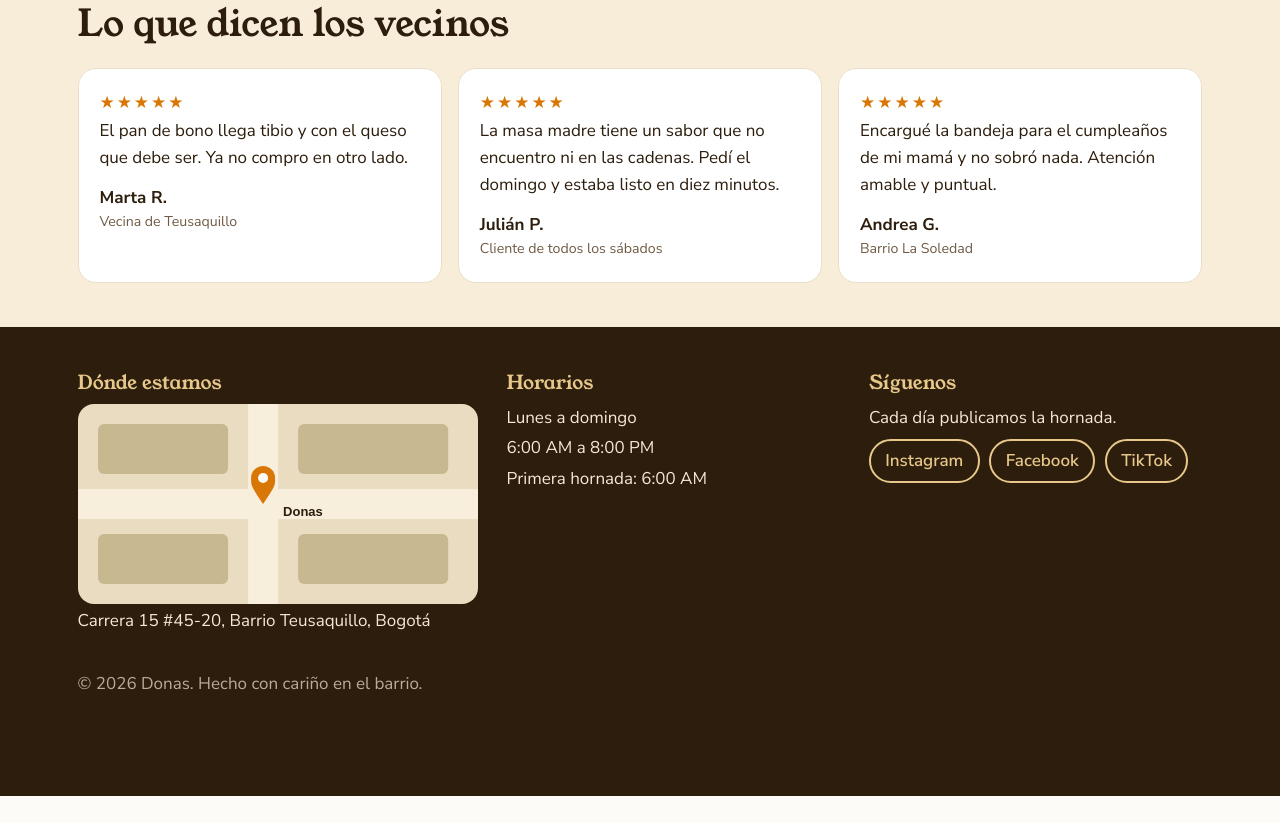
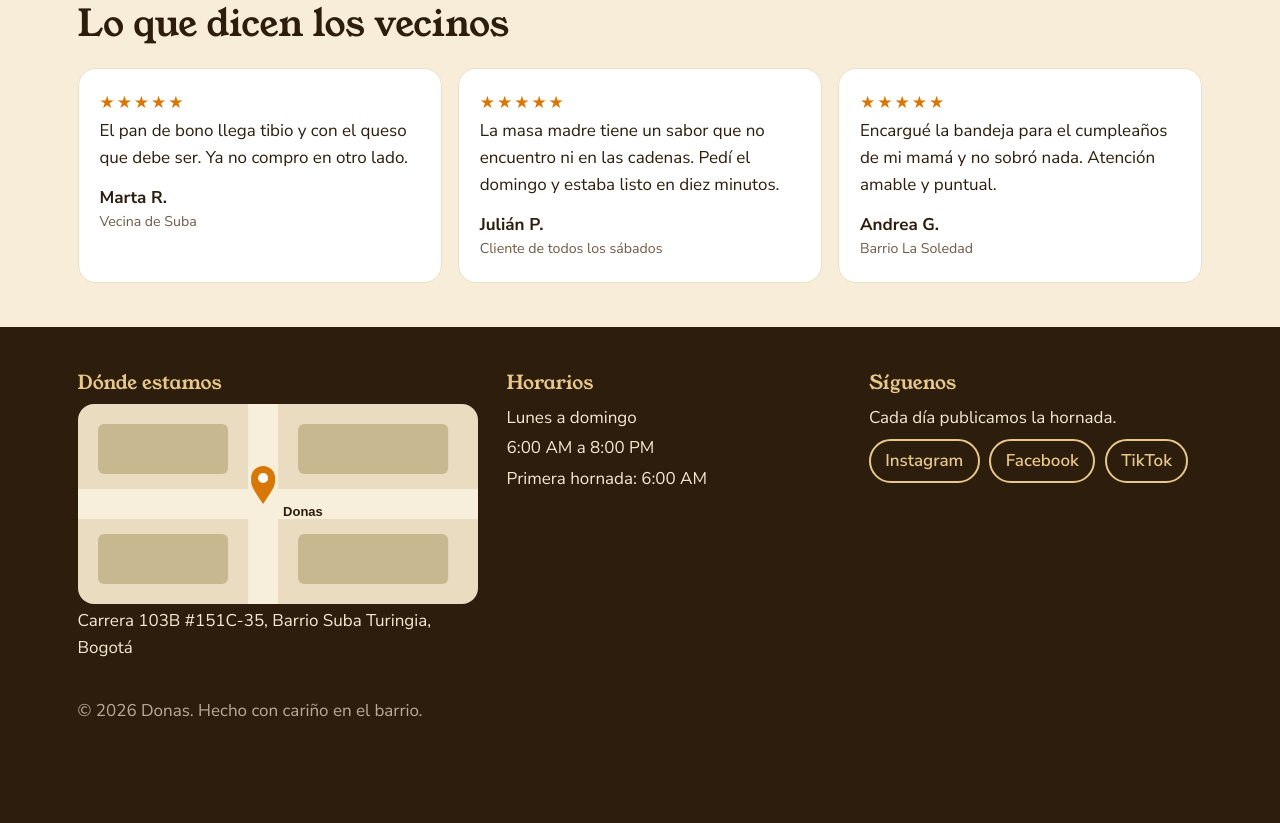
Before and after one commit to JU4ND13G/Donas_Pages, a plain HTML site: page index.html in a window 1280 px wide. Shown: the part 2699-3522 px from the top of the page. Before the commit the page ends 3495 px from the top, so only its background shows below. Drawn offline with Linux system fonts and the light colour scheme.

Commit message:
Add files via upload

```diff
--- a/index.html
+++ b/index.html
@@ -181,7 +181,7 @@ body.is-admin .openInv{display:inline-block!important}
     <div>
       <h1>Horneado cada mañana con amor de barrio</h1>
       <p>Harina local, mantequilla de verdad y masa madre de 24 horas. Pide ahora y recoge tibio en la tienda.</p>
-      <div class="btns"><a class="btn" href="#catalogo">Ver el menú del día</a><a class="btn line" href="https://wa.me/573001234567?text=Hola%20Donas%2C%20quiero%20hacer%20un%20pedido%20anticipado" target="_blank" rel="noopener">Pedido anticipado</a></div>
+      <div class="btns"><a class="btn" href="#catalogo">Ver el menú del día</a><a class="btn line" href="https://wa.me/573227702299?text=Hola%20Donas%2C%20quiero%20hacer%20un%20pedido%20anticipado" target="_blank" rel="noopener">Pedido anticipado</a></div>
     </div>
     <svg viewBox="0 0 400 400" role="img" aria-label="Una dona glaseada recién hecha"><circle cx="200" cy="200" r="190" fill="#E8C88A" opacity=".45"/><circle cx="200" cy="215" r="150" fill="#b8651a"/><circle cx="200" cy="200" r="150" fill="#D97706"/><circle cx="200" cy="200" r="132" fill="#e58c26"/><circle cx="200" cy="200" r="48" fill="#FDFBF7"/><circle cx="200" cy="200" r="48" fill="none" stroke="#E8C88A" stroke-width="6"/><g stroke="#fff3dc" stroke-width="9" stroke-linecap="round"><path d="M90 150l20 9M150 85l12 18M255 82l-10 19M318 150l-20 10M322 245l-21-6M270 318l-8-19M140 318l10-17M82 250l21-5"/></g></svg>
   </div></div>
@@ -195,7 +195,7 @@ body.is-admin .openInv{display:inline-block!important}
   <section id="vecinos" class="testi"><div class="wrap">
     <div class="head"><h2>Lo que dicen los vecinos</h2></div>
     <div class="tgrid">
-      <blockquote><div class="stars" aria-label="5 estrellas">★★★★★</div><p>El pan de bono llega tibio y con el queso que debe ser. Ya no compro en otro lado.</p><cite>Marta R.</cite><small>Vecina de Teusaquillo</small></blockquote>
+      <blockquote><div class="stars" aria-label="5 estrellas">★★★★★</div><p>El pan de bono llega tibio y con el queso que debe ser. Ya no compro en otro lado.</p><cite>Marta R.</cite><small>Vecina de Suba</small></blockquote>
       <blockquote><div class="stars" aria-label="5 estrellas">★★★★★</div><p>La masa madre tiene un sabor que no encuentro ni en las cadenas. Pedí el domingo y estaba listo en diez minutos.</p><cite>Julián P.</cite><small>Cliente de todos los sábados</small></blockquote>
       <blockquote><div class="stars" aria-label="5 estrellas">★★★★★</div><p>Encargué la bandeja para el cumpleaños de mi mamá y no sobró nada. Atención amable y puntual.</p><cite>Andrea G.</cite><small>Barrio La Soledad</small></blockquote>
     </div>
@@ -206,7 +206,7 @@ body.is-admin .openInv{display:inline-block!important}
   <div>
     <h3>Dónde estamos</h3>
     <svg class="map" viewBox="0 0 400 200" role="img" aria-label="Mapa simulado: Donas en la esquina de la Carrera 15 con Calle 45"><rect width="400" height="200" fill="#e9dcc0"/><g fill="#f7efdc"><rect x="0" y="85" width="400" height="30"/><rect x="170" y="0" width="30" height="200"/></g><g fill="#c8b88f"><rect x="20" y="20" width="130" height="50" rx="6"/><rect x="220" y="20" width="150" height="50" rx="6"/><rect x="20" y="130" width="130" height="50" rx="6"/><rect x="220" y="130" width="150" height="50" rx="6"/></g><path d="M185 100c-12-18-12-18-12-26a12 12 0 0 1 24 0c0 8 0 8-12 26z" fill="#D97706"/><circle cx="185" cy="74" r="5" fill="#FDFBF7"/><text x="205" y="112" font-size="13" fill="#2C1D0C" font-family="sans-serif" font-weight="700">Donas</text></svg>
-    <p>Carrera 15 #45-20, Barrio Teusaquillo, Bogotá</p>
+    <p>Carrera 103B #151C-35, Barrio Suba Turingia, Bogotá</p>
   </div>
   <div><h3>Horarios</h3><p>Lunes a domingo</p><p>6:00 AM a 8:00 PM</p><p>Primera hornada: 6:00 AM</p></div>
   <div><h3>Síguenos</h3><p>Cada día publicamos la hornada.</p>
```
